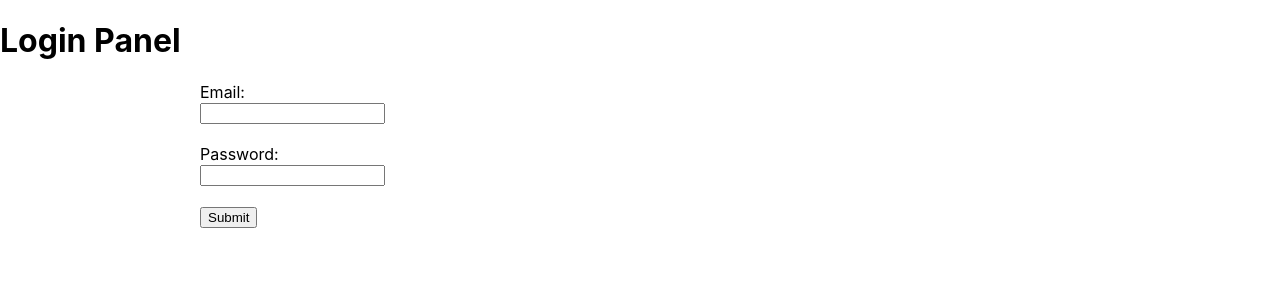
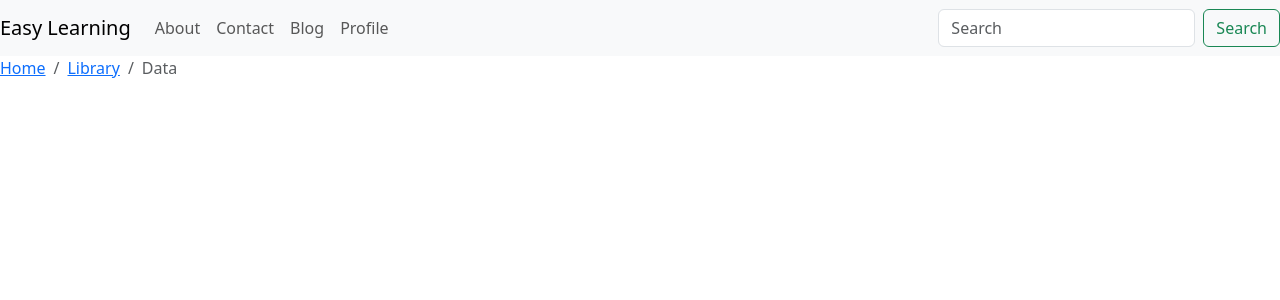
Before and after one commit to developerputul/react_app, a React (Create React App) app: page / in a window 1280 px wide. Shown: the top 300 px of the page. Built offline with nearby package versions, Linux system fonts and the light colour scheme.

Commit message:
Navebar section updated

```diff
--- a/package.json
+++ b/package.json
@@ -7,7 +7,9 @@
     "@testing-library/jest-dom": "^6.6.3",
     "@testing-library/react": "^16.2.0",
     "@testing-library/user-event": "^13.5.0",
+    "bootstrap": "^5.3.5",
     "react": "^19.0.0",
+    "react-bootstrap": "^2.10.9",
     "react-dom": "^19.0.0",
     "react-scripts": "5.0.1",
     "web-vitals": "^2.1.4"
--- a/public/index.html
+++ b/public/index.html
@@ -12,11 +12,14 @@
     <link rel="apple-touch-icon" href="%PUBLIC_URL%/logo192.png" />
     <link rel="manifest" href="%PUBLIC_URL%/manifest.json" />
 
+
     <title>React App</title>
   </head>
   <body>
     <noscript>You need to enable JavaScript to run this app.</noscript>
     <div id="root"></div>
 
+
+
   </body>
 </html>
--- a/src/App.js
+++ b/src/App.js
@@ -1,57 +1,45 @@
 import React from 'react';
+import 'bootstrap/dist/css/bootstrap.min.css';
+import Button from 'react-bootstrap/Button';
+import Breadcrumb from 'react-bootstrap/Breadcrumb';
+import Nav from 'react-bootstrap/Nav';
+import NavDropdown from 'react-bootstrap/NavDropdown';
+import Navbar from 'react-bootstrap/Navbar';
+import { FormControl } from 'react-bootstrap';
+import Form from 'react-bootstrap/Form';
+
  class App extends React.Component {
-
-  state = {
-    email: "",
-    password: "",
-    emailError: "",
-    passwordError: "",
-
-  }
-
-  validate(){
-    if(!this.state.email>0 && !this.state.password>0){
-      this.setState({emailError: "Email and Password required"})
-
-    }else if(!this.state.email>0){
-      this.setState({emailError: "Email Required"})
-    }else if(!this.state.password>0){
-      this.setState({passwordError: "Password Required"})
-    }else{
-      return true;
-    }
-  }
-  formSubmit = (e) => {
-    e.preventDefault();
-    if(this.validate()){
-      alert("Form Submit Done");
-    }
-    // console.log(this.state.email, this.state.password, this.state.emailError, this.state.passwordError);
-
-  }
 
 
   render() {
+
     return (
       <div className='App'>
-        <h1>Login Panel</h1>
-        <h1>{this.state.password}</h1>
+       <Navbar expand="lg" className="bg-body-tertiary">
+        <Navbar.Brand href="#">Easy Learning</Navbar.Brand>
+        <Navbar.Toggle aria-controls="navbarScroll" />
+        <Navbar.Collapse id="navbarScroll">
+          <Nav className="me-auto my-2 my-lg-0" style={{ maxHeight: '100px' }} navbarScroll>
+            <Nav.Link href="#action1">About</Nav.Link>
+            <Nav.Link href="#action1">Contact</Nav.Link>
+            <Nav.Link href="#action1">Blog</Nav.Link>
+            <Nav.Link href="#action1">Profile</Nav.Link>
+          </Nav>
+          <Form className="d-flex">
+            <Form.Control type="search" placeholder="Search" className="me-2" aria-label="Search"/>
+            <Button variant="outline-success">Search</Button>
+          </Form>
+        </Navbar.Collapse>
+    </Navbar>
+        <div>
 
-        <div>
-          <form onSubmit={this.formSubmit}>
-            <div class="form-group" style={{marginLeft:200}}>
-                <label>Email:</label> <br></br>
-
-                <input type='email' name='email' onChange={(event)=>{this.setState({email:event.target.value})}}></input><br></br>
-                <strong style={{color: "red"}}>{this.state.emailError}</strong><br></br>
-
-                <label>Password:</label> <br></br>
-                <input type='password' name='password'onChange={(event)=>{this.setState({password:event.target.value})}}></input><br></br>
-                <strong style={{color: "red"}}>{this.state.passwordError}</strong><br></br>
-
-                <button type='submit'>Submit</button>
-            </div>
-          </form>
+        <Breadcrumb>
+      <Breadcrumb.Item href="#">Home</Breadcrumb.Item>
+      <Breadcrumb.Item href="https://getbootstrap.com/docs/4.0/components/breadcrumb/">
+        Library
+      </Breadcrumb.Item>
+      <Breadcrumb.Item active>Data</Breadcrumb.Item>
+    </Breadcrumb>
         </div>
       </div>
     )
--- a/src/components/Learning.js
+++ b/src/components/Learning.js
@@ -41,7 +41,7 @@ clickHandler = () => {
         }
         return (
             <div>
-                <button style={style} onClick={this.clickHandler}>Click Me</button>
+            <button style={style} onClick={this.clickHandler}>Click Me</button>
             <h1 className="Card">Fruit Name is {this.state.fruits[0].name}</h1>
             <h1 className="Card">Fruit Name is {this.state.fruits[1].name}</h1>
             <h1 className="Card">Fruit Name is {this.state.fruits[2].name}</h1>
```
Also changed, not shown: 1 other file (tests, documents, lock files or other folders).
